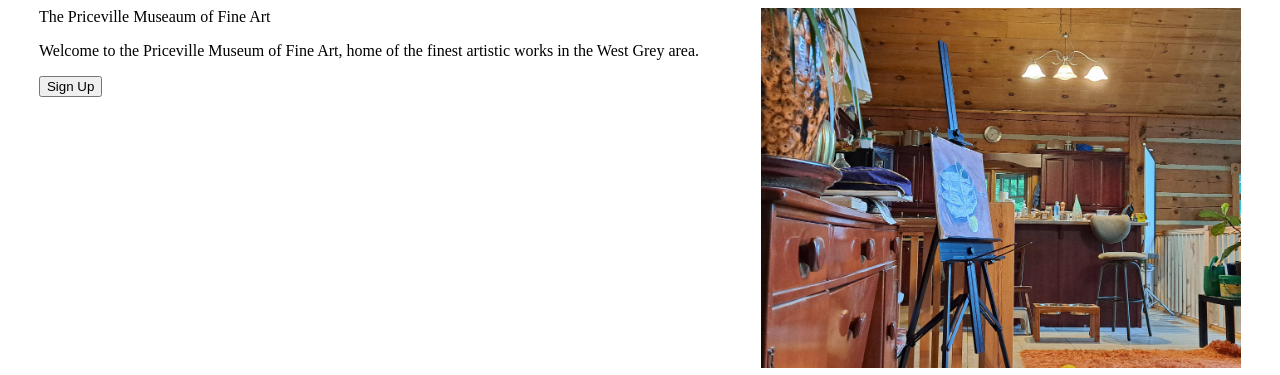
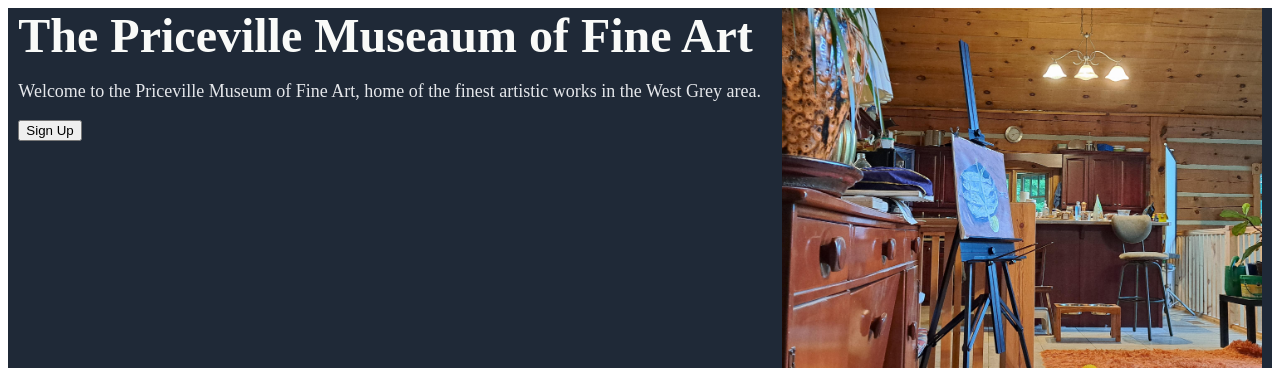
Before and after one commit to TECK-95/landing-page, a plain HTML site: page index.html in a window 1280 px wide. Shown: the top 375 px of the page. Drawn offline with Linux system fonts and the light colour scheme.

Commit message:
Changed fonts and colors in welcome section

```diff
--- a/style.css
+++ b/style.css
@@ -20,6 +20,18 @@ img {
 .welcome {
     display: flex;
     justify-content: space-around;
+    background-color: #1F2937;
+}
+
+.heading {
+    font-size: 48px;
+    font-weight: bolder;
+    color: #F9FAF8;
+}
+
+.openText {
+    font-size: 18px;
+    color: #E5E7EB;
 }
 
 .welcome img {
```
